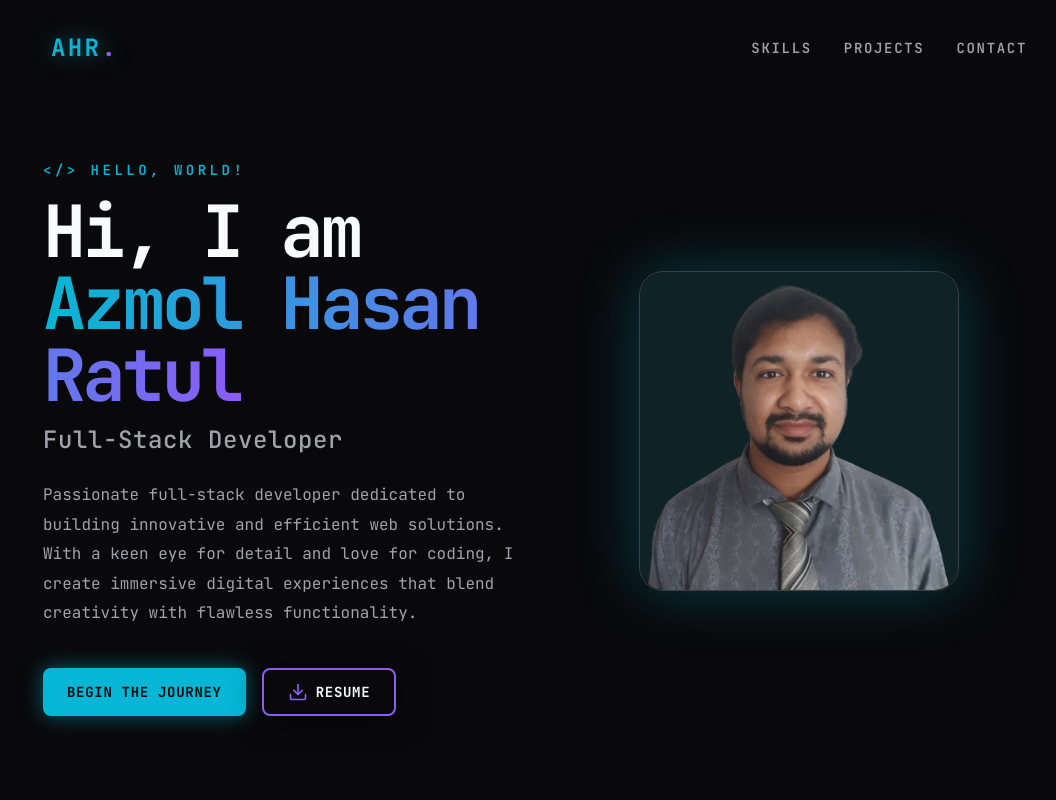
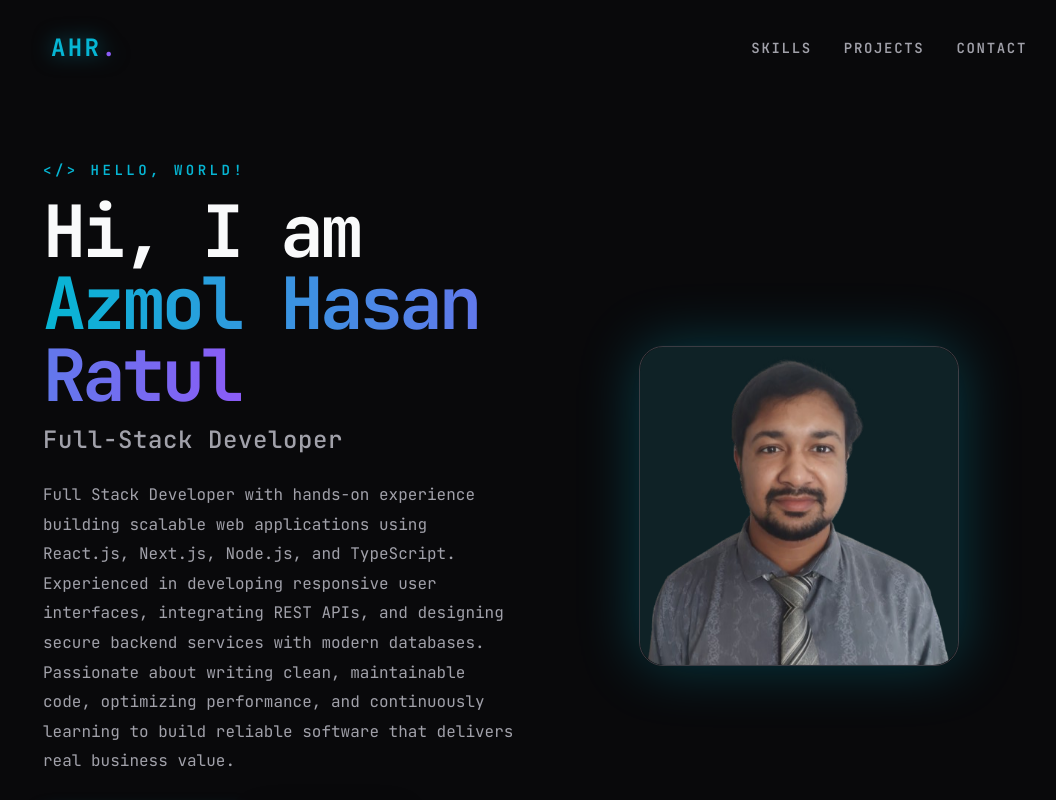
Before and after one commit to AH-Ratul/my-portfolio, a React (Vite) app: page / in a window 1280 px wide. Shown: the top 800 px of the page, without its empty margins (101-1157 px from the left). Built offline with nearby package versions, Linux system fonts and the light colour scheme.

Commit message:
update: paragraph

```diff
--- a/src/components/Home/Home.jsx
+++ b/src/components/Home/Home.jsx
@@ -78,10 +78,13 @@ const Home = () => {
               variants={itemVariants}
               className="text-base text-text-dim leading-[1.85] max-w-xl font-normal"
             >
-              Passionate full-stack developer dedicated to building innovative
-              and efficient web solutions. With a keen eye for detail and love
-              for coding, I create immersive digital experiences that blend
-              creativity with flawless functionality.
+              Full Stack Developer with hands-on experience building scalable
+              web applications using React.js, Next.js, Node.js, and TypeScript.
+              Experienced in developing responsive user interfaces, integrating
+              REST APIs, and designing secure backend services with modern
+              databases. Passionate about writing clean, maintainable code,
+              optimizing performance, and continuously learning to build
+              reliable software that delivers real business value.
             </motion.p>
 
             {/* CTA Buttons */}
```
